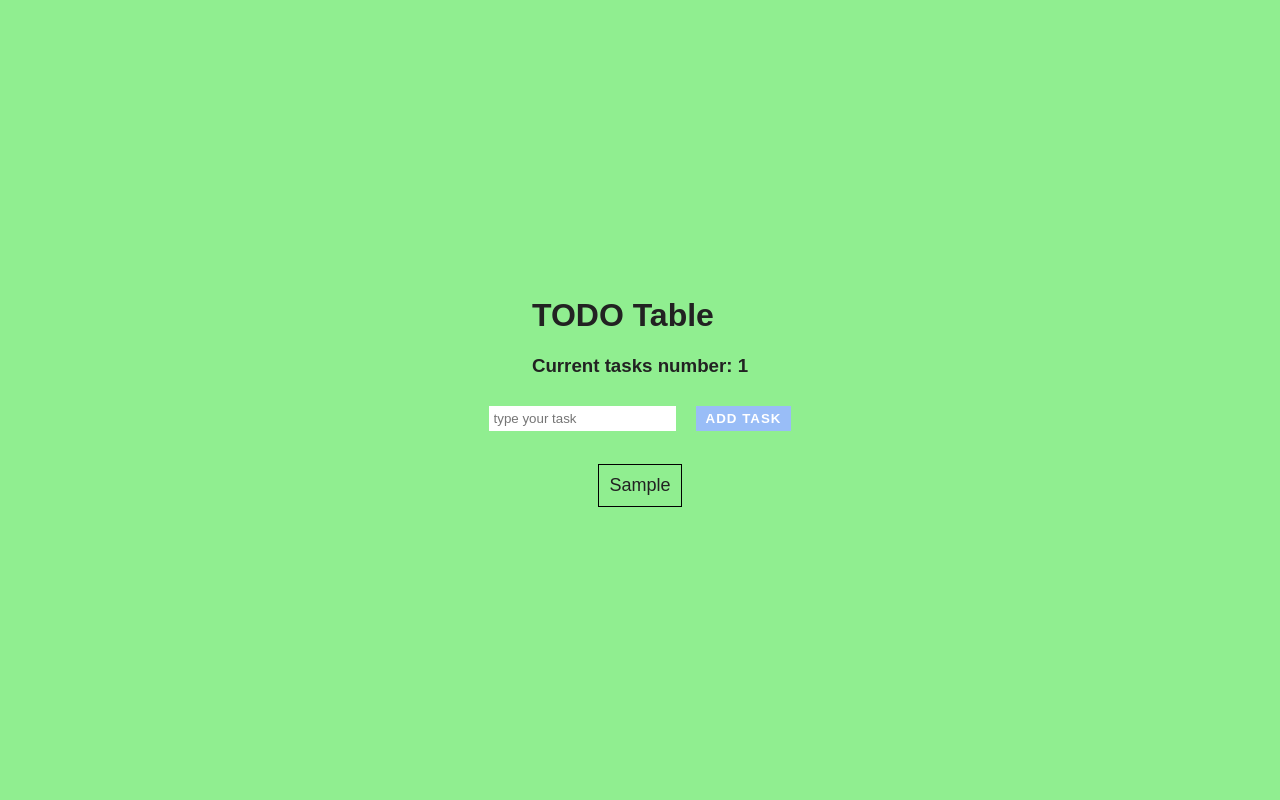
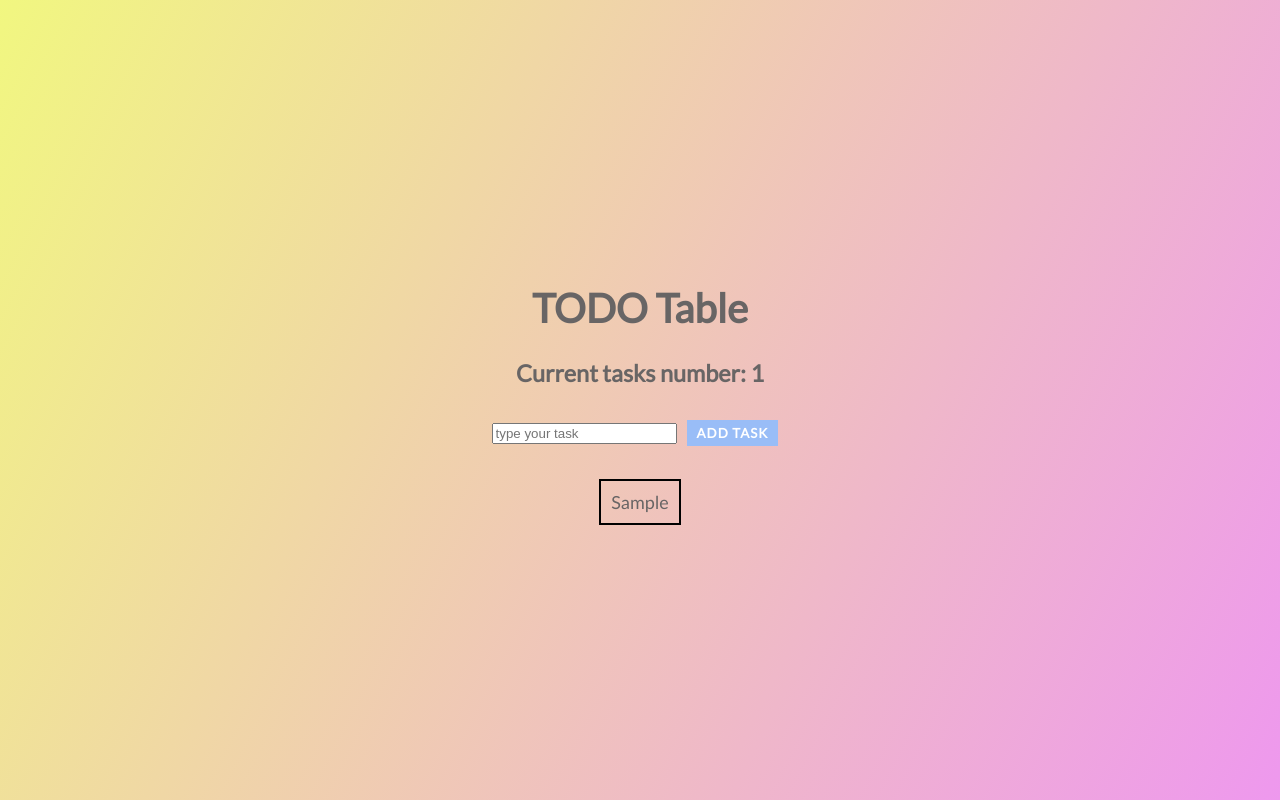
Before and after one commit to dkfbrzozowski/zadanie_16.7, a React app: page / in a window 1280 px wide. Both pictures are taken after typing "Sample" into the empty fields and a click on the button "ADD TASK". Built offline with nearby package versions, Linux system fonts and the light colour scheme; some packages are replaced by stand-ins of ours.

Commit message:
Add few improvements

```diff
--- a/src/components/Title.css
+++ b/src/components/Title.css
@@ -1,5 +1,7 @@
+@import url('https://fonts.googleapis.com/css?family=Lato');
 .Title {
     background-color: rgb(204, 241, 187);
+    font-family: 'Lato';
     color: rgb(10, 187, 231);
     padding: 20px;
     border: solid 1px #fff;
--- a/src/components/Title.js
+++ b/src/components/Title.js
@@ -1,5 +1,4 @@
 import React from "react";
-
 const Title = (props) => {
   return (
     <div>
@@ -8,5 +7,4 @@ const Title = (props) => {
     </div>
   );
 };
-
 export default Title;
--- a/src/components/Todo.css
+++ b/src/components/Todo.css
@@ -1,12 +1,10 @@
-
 .TodoItem {
 	padding: 10px;
-	border: 1px solid black;
+	border: 2px solid black;
 	text-align: center;
 	margin-top: 5px;
 }
-
 .TodoItem:hover {
 	cursor: pointer;
-	border-color: red;
+	border: 2px solid rgb(4, 0, 233);
 }
--- a/src/components/Todo.js
+++ b/src/components/Todo.js
@@ -1,10 +1,8 @@
 import React from "react";
 import style from "./Todo.css";
-
 const Todo = (props) => (
   <li className={style.TodoItem} onClick={() => props.remove(props.content.id)}>
     {props.content.text}
   </li>
 );
-
 export default Todo;
--- a/src/components/TodoForm.css
+++ b/src/components/TodoForm.css
@@ -1,17 +1,13 @@
-
-.TodoForm input {
+@import url('https://fonts.googleapis.com/css?family=Lato');
+.sTodoForm input {
 	padding: 5px;
 	border: none;
 	margin: 10px;
 }
-
-.TodoForm input:focus {
-	background: lightgray;
-}
-
 .TodoForm button {
 	text-transform: uppercase;
 	letter-spacing: 1px;
+	font-family: 'Lato';
 	font-weight: bold;
 	padding: 5px 10px;
 	cursor: pointer;
@@ -20,7 +16,6 @@
 	margin: 10px;
 	color: #fff;
 }
-
 .TodoForm button:active {
-	background-color: #779bd5;
+	background-color: #6594e0;
 }
--- a/src/components/TodoForm.js
+++ b/src/components/TodoForm.js
@@ -1,6 +1,5 @@
 import React from "react";
 import style from "./TodoForm.css";
-
 const TodoForm = (props) => (
   <div className={style.TodoForm}>
     <input
@@ -14,5 +13,4 @@ const TodoForm = (props) => (
     </button>
   </div>
 );
-
 export default TodoForm;
--- a/src/components/TodoList.js
+++ b/src/components/TodoList.js
@@ -1,13 +1,10 @@
-
 import React from "react";
 import Todo from "./Todo.js";
 import style from "./TodoList.css";
-
 const TodoList = (props) => {
   let listItem = props.items.map((item) => {
     return <Todo content={item} key={item.id} remove={props.remove} />;
   });
   return <ul className={style.TodoList}>{listItem}</ul>;
 };
-
 export default TodoList;
--- a/src/containers/App.css
+++ b/src/containers/App.css
@@ -1,9 +1,14 @@
 @import url('https://fonts.googleapis.com/css?family=Lato');
-
+body {
+    margin: 0;
+    font-family: 'Lato', sans-serif;
+}
 .TodoApp {
-    background-color: #F5F5F5;
-    background-color: lightgreen;
-    color: #222;
+    background: rgb(241,247,128);
+    background: linear-gradient(117deg, rgba(241,247,128,1) 0%, rgba(238,152,238,1) 100%);
+    font-size: 20px;
+    text-align: center;
+    color: rgb(104, 101, 101);
     display: flex;
     flex-direction: column;
     flex-wrap: nowrap;
@@ -13,8 +18,3 @@
     width: 100vw;
     height: 100vh;
 }
-
-body {
-    margin: 0;
-    font-family: 'Arial', sans-serif;
-}
--- a/src/index.js
+++ b/src/index.js
@@ -3,7 +3,6 @@ import React from "react";
 import ReactDOM from "react-dom";
 import App from "./containers/App";
 import { AppContainer } from "react-hot-loader";
-
 if (module.hot) {
   module.hot.accept("./containers/App", () => {
     const NextApp = require("./containers/App").default;
@@ -15,5 +14,4 @@ if (module.hot) {
     );
   });
 }
-
 ReactDOM.render(<App />, document.getElementById("app"));
```
Also changed, not shown: src/components/TodoList.css (+1 -9 lines), src/containers/App.js (+0 -78 lines).
